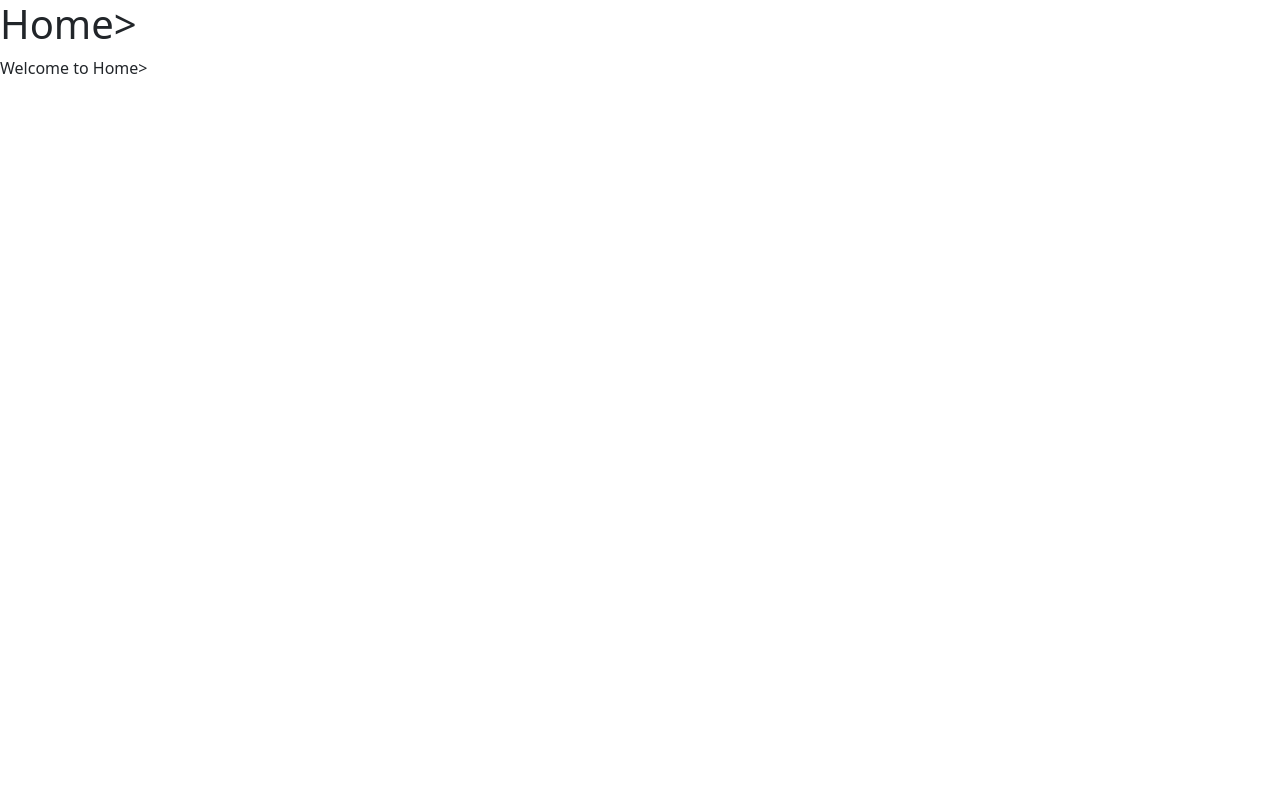
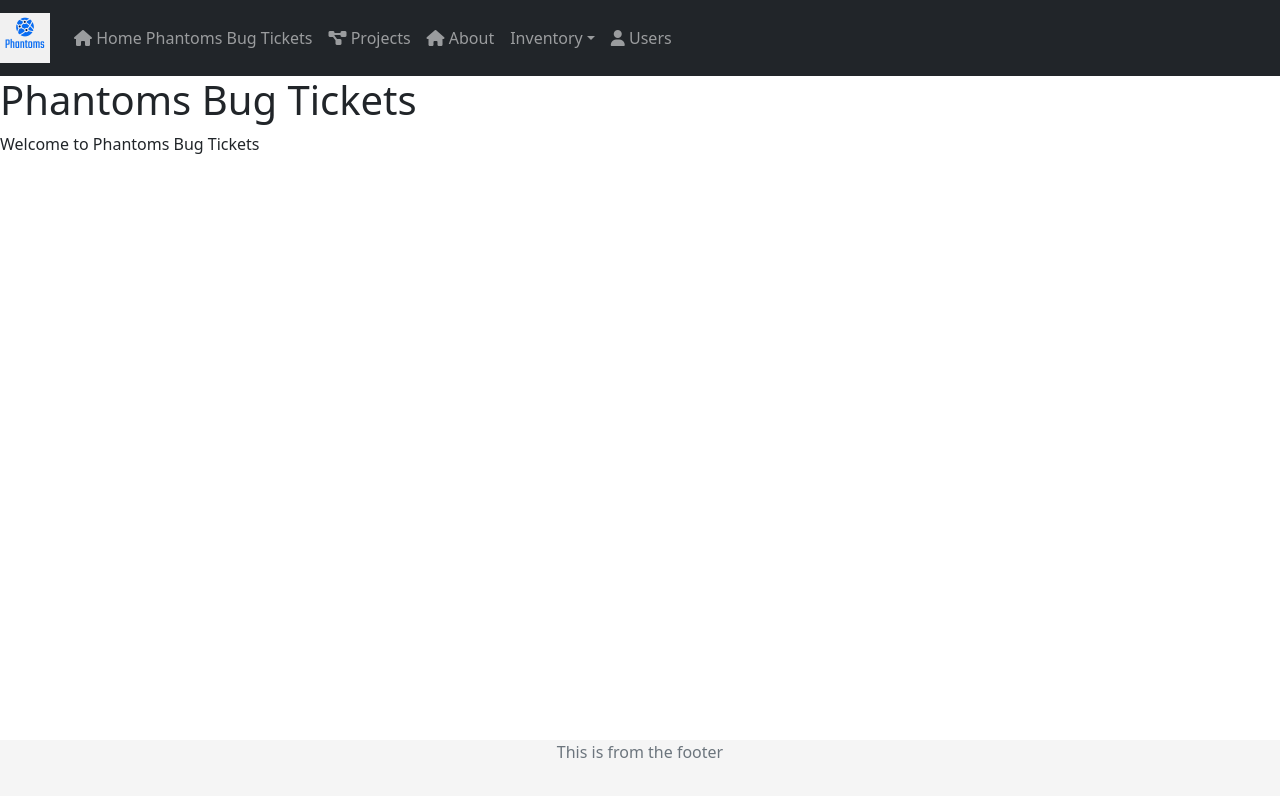
Before and after one commit to AtakanAytar/AngularPhantoms, an Angular app: page / in a window 1280 px wide. Shown: the top 796 px of the page. Built offline with nearby package versions, Linux system fonts and the light colour scheme.

Commit message:
Landing page first Header  with Angular

```diff
--- a/src/app/components/index.component.html
+++ b/src/app/components/index.component.html
@@ -1,7 +1,8 @@
 <!-- <% include partials/header.ejs %> -->
+<app-header [title]="title"></app-header>
 
-  <h1>{{ title }}></h1>
-  <p>Welcome to {{ title }}></p>
+  <h1>{{ title }}</h1>
+  <p>Welcome to {{ title }}</p>
 
-
+<app-footer></app-footer>
 <!-- <% include partials/footer.ejs %> -->
--- a/src/app/components/index.component.ts
+++ b/src/app/components/index.component.ts
@@ -5,5 +5,5 @@ import { Component } from '@angular/core';
   templateUrl: './index.component.html'
 })
 export class IndexComponent {
-  title = 'Home';
+  title = 'Phantoms Bug Tickets';
 }
--- /dev/null
+++ b/src/app/components/partials/footer.component.html
@@ -0,0 +1,17 @@
+<br>
+<br>
+<br>
+
+<footer class="footer">
+  <div class="container">
+      <p class="text-muted text-center">This is from the footer</p>
+  </div>
+</footer>
+<!-- <script src="/jquery/dist/jquery.slim.min.js"></script>
+<script src="/bootstrap/dist/js/bootstrap.min.js"></script>
+<script>
+  var getTitle = "<%= title %>";
+</script>
+<script src="/javascripts/app.js"></script>
+</body>
+</html> -->
--- /dev/null
+++ b/src/app/components/partials/footer.component.ts
@@ -0,0 +1,12 @@
+import { Component } from '@angular/core';
+
+@Component({
+  selector: 'app-footer',
+  templateUrl: './footer.component.html'
+})
+
+export class FooterComponent {
+  constructor (){
+
+  }
+}
--- /dev/null
+++ b/src/app/components/partials/header.component.html
@@ -0,0 +1,45 @@
+
+  <nav class="navbar navbar-expand-sm bg-dark navbar-dark">
+
+    <a class="navbar-brand" href="#">
+      <img src="assets/images/logo.png" alt="logo" style="width:50px;">
+    </a>
+    <!-- Links -->
+    <ul class="navbar-nav">
+      <li class="nav-item">
+
+          <a class="nav-link" [class.active]="title == 'Home'" href="/">
+              <i class="fas fa-home"></i> Home {{ title }}
+          </a>
+      </li>
+      <li class="nav-item">
+            <a class="nav-link" [class.active]="title == 'Projects'" href="/projects">
+          <i class="fas fa-project-diagram"></i> Projects </a>
+      </li>
+      <li class="nav-item">
+            <a class="nav-link" href="/about">
+            <i class="fas fa-home"></i> About </a>
+      </li>
+      <li class="nav-item dropdown">
+          <a *ngIf="title == 'Inventory List' || title == 'Add a new Item'; else deactiveList"
+            class="nav-link active dropdown-toggle" href="#" role="button" data-bs-toggle="dropdown">Inventory</a>
+
+          <ng-template #deactiveList>
+            <a class="nav-link dropdown-toggle" href="#" role="button" data-bs-toggle="dropdown">Inventory</a>
+          </ng-template>
+        <ul class="dropdown-menu">
+          <li><a class="dropdown-item" href="/inventory/list">Inventory List</a></li>
+          <li><a class="dropdown-item" href="/inventory/add">Add a new Item</a></li>
+        </ul>
+      </li>
+      <li class="nav-item">
+
+          <a class="nav-link" href="/users">
+
+            <i class="fas fa-user"></i> Users </a>
+
+      </li>
+
+
+    </ul>
+  </nav>
--- /dev/null
+++ b/src/app/components/partials/partials.module.ts
@@ -0,0 +1,19 @@
+import { NgModule } from '@angular/core';
+import { BrowserModule } from '@angular/platform-browser';
+import { FormsModule } from '@angular/forms';
+import { HeaderComponent } from './header.component';
+import { FooterComponent } from '../partials/footer.component';
+
+@NgModule({
+  imports: [BrowserModule,
+        FormsModule],
+  declarations: [
+        HeaderComponent,
+        FooterComponent
+  ],
+
+  exports: [HeaderComponent,
+    FooterComponent]
+})
+
+export class PartialsModule { }
```
Also changed, not shown: src/app/components/index.module.ts (+6 -5 lines), src/app/components/partials/header.component.ts (added, +9 -0 lines), src/app/components/partials/footer.ejs (deleted), src/app/components/partials/header.ejs (deleted).
